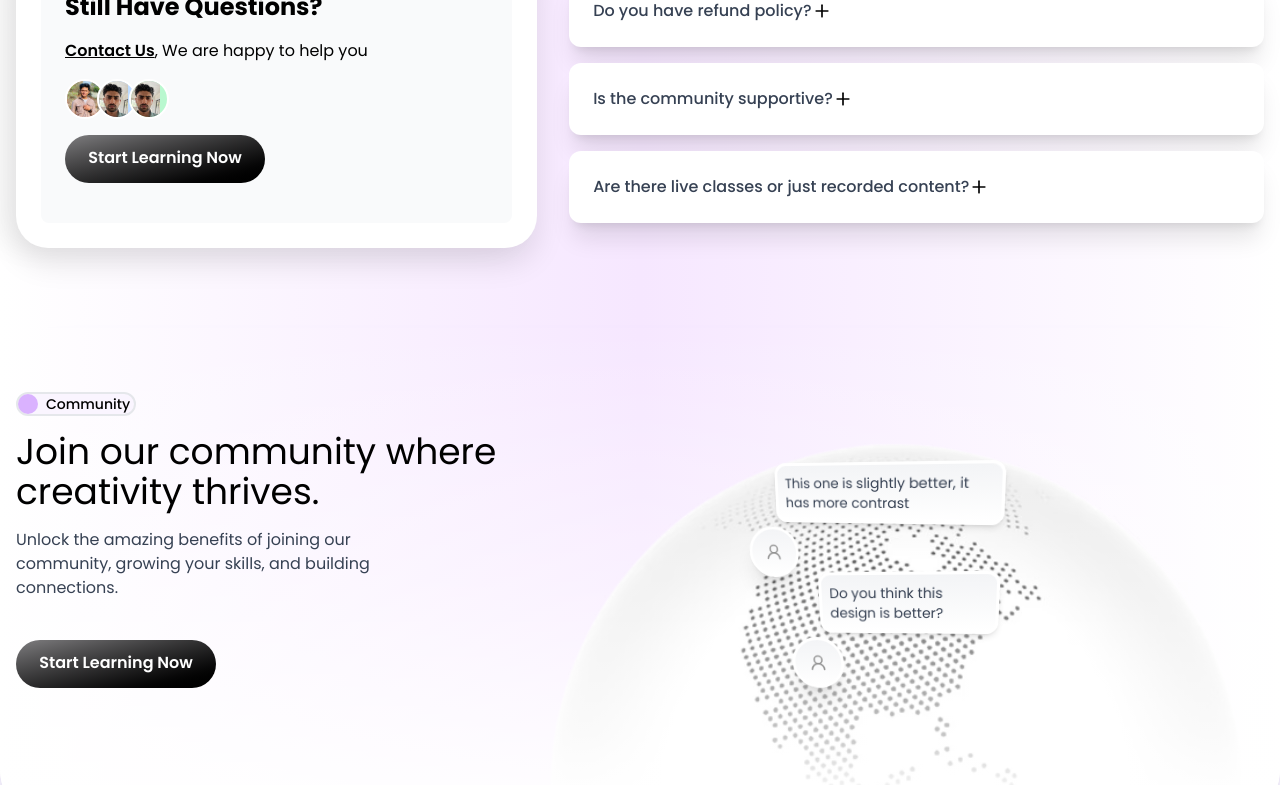
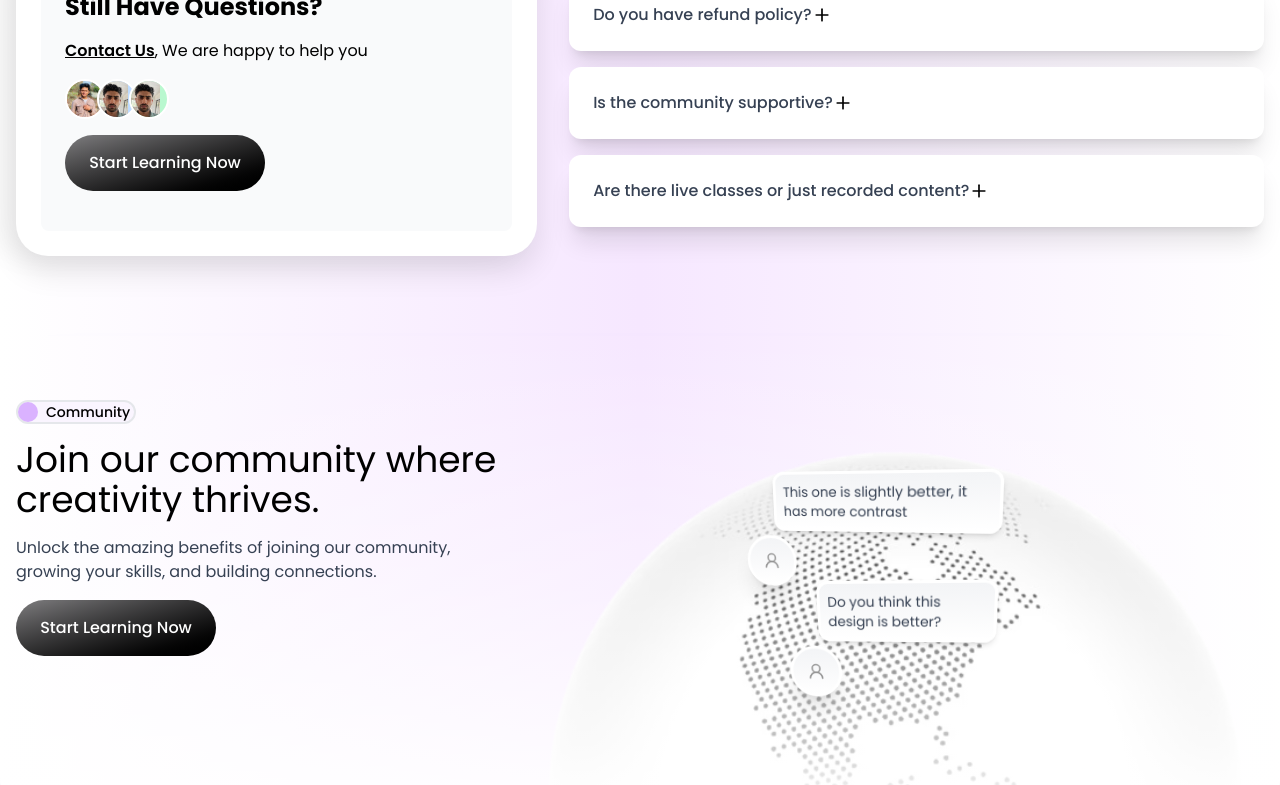
Before and after one commit to Ajnastk/SDEC-Courses, a Next.js app: page /reviews in a window 1280 px wide. Shown: the part 1620-2405 px from the top of the page. Built offline with nearby package versions, Linux system fonts and the light colour scheme.

Commit message:
minor fix

```diff
--- a/components/CommunityCard.jsx
+++ b/components/CommunityCard.jsx
@@ -29,26 +29,12 @@ export default function CommunityCard() {
             </span>
             {badgeText}
           </div>
-
-          {/* Text Content */}
-          <div className="space-y-6 flex flex-col items-center lg:items-start">
           <h2 className="text-4xl font-poppins text-black mb-4">{title}</h2>
 
-            <p className="text-md text-gray-700 text-center lg:text-start w-[80%] md:w-[80%]">
-              {description}
-            </p>
-
-            {/* <button
-              className={`relative overflow-hidden w-[200px] h-[45px] py-1 px-4 rounded-full text-md transition-colors cursor-pointer group bg-gradient-to-br from-[#7f7e80] to-black text-white `}
-            >
-              <span className="absolute text-center font-semibold md:text-start inset-0 flex items-center justify-center transition-transform duration-500 group-hover:-translate-y-full">
-                {learnHeading}
-              </span>
-              <span className="absolute text-center font-semibold md:text-start inset-0 flex items-center justify-center translate-y-full transition-transform duration-500 group-hover:translate-y-0">
-                {learnHeading}
-              </span>
-            </button> */}
-            <Now/>
+          <p className="text-gray-700 max-w-lg">{description}</p>
+          {/* CTA BUTTON */}
+          <div className="mb-12">
+            <Now />
           </div>
         </div>
 
@@ -72,7 +58,7 @@ export default function CommunityCard() {
       {/* First comment bubble */}
       <div
         style={{
-                  transform: "perspective(180px) rotateY(-5deg) rotateX(-4deg)",
+          transform: "perspective(180px) rotateY(-5deg) rotateX(-4deg)"
         }}
         className="relative w-[140px] md:w-[230px] bg-gradient-to-b from-gray-100 to-white p-2 rounded-xl shadow-md border-3 border-white mt-6 md:mt-0 ml-22 md:ml-0"
       >
@@ -87,7 +73,7 @@ export default function CommunityCard() {
       {/* Second comment bubble */}
       <div
         style={{
-                  transform: "perspective(180px) rotateY(-3deg) rotateX(-6deg)",
+          transform: "perspective(180px) rotateY(-3deg) rotateX(-6deg)"
         }}
         className="relative w-[140px] md:w-[180px] bg-gradient-to-b from-gray-100 to-white p-2 rounded-xl shadow-md border-3 border-white ml-35 md:ml-12"
       >
--- a/components/Now.js
+++ b/components/Now.js
@@ -60,31 +60,21 @@ export default function Now({
   }
 
   return (
-    <div className={`relative overflow-hidden ${width} group bg-gradient-to-br from-[#7f7e80] to-black group py-0 bg-gray-900 text-white my-4 rounded-full font-medium hover:bg-gray-800 transition cursor-pointer ${className}`}>
+    <div className={`relative overflow-hidden ${width} group bg-gradient-to-br from-[#7f7e80] to-black group py-2 bg-gray-900 text-white my-4 rounded-full font-medium hover:bg-gray-800 transition cursor-pointer ${className}`}>
     <Link
       href="/#join"
       onClick={handleClick}
       id="animated-join-button"
       style={initialOpacity !== 1 || initialScale !== 1 ? animationStyles : {}}
     >
-      {/* <span className="block relative h-10 ">
+      <span className="block relative h-10 ">
         <span className="absolute inset-0 flex items-center justify-center transition-all duration-300 transform group-hover:translate-y-full">
           {buttonText}
         </span>
         <span className="absolute inset-0 flex items-center justify-center transition-all duration-300 transform -translate-y-full group-hover:translate-y-0">
           {buttonText}
         </span>
-      </span> */}
-       <button
-          className={`relative overflow-hidden w-[200px] h-[45px] py-1 px-4 rounded-full text-md transition-colors cursor-pointer group `}
-        >
-          <span className="absolute text-center font-semibold md:text-start inset-0 flex items-center justify-center transition-transform duration-500 group-hover:-translate-y-full">
-            {buttonText}
-          </span>
-          <span className="absolute text-center font-semibold md:text-start inset-0 flex items-center justify-center translate-y-full transition-transform duration-500 group-hover:translate-y-0">
-            {buttonText}
-          </span>
-        </button>
+      </span>
     </Link>
     </div>
   );
```
Lines whose indentation alone changed are shown as unchanged.
